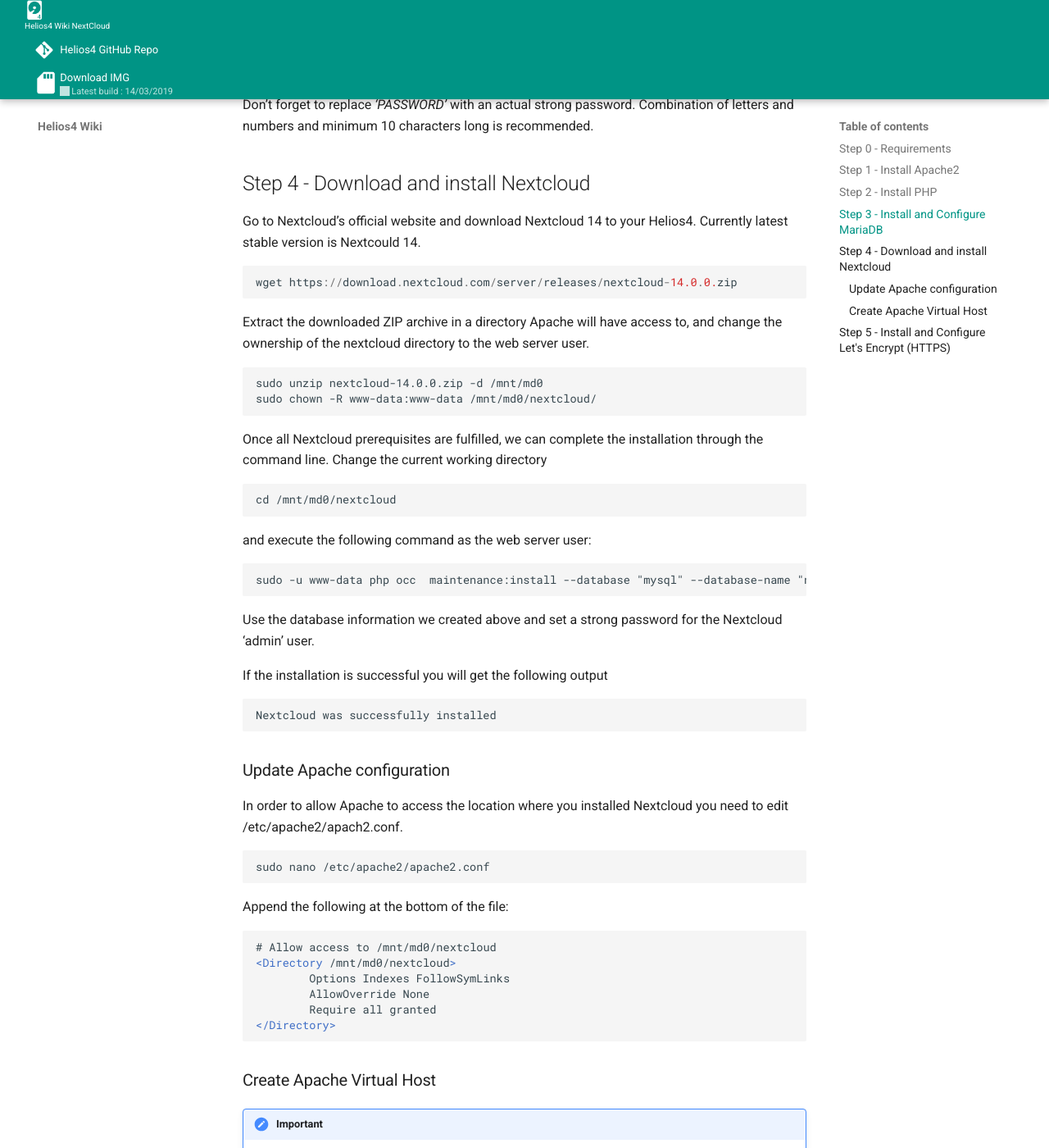
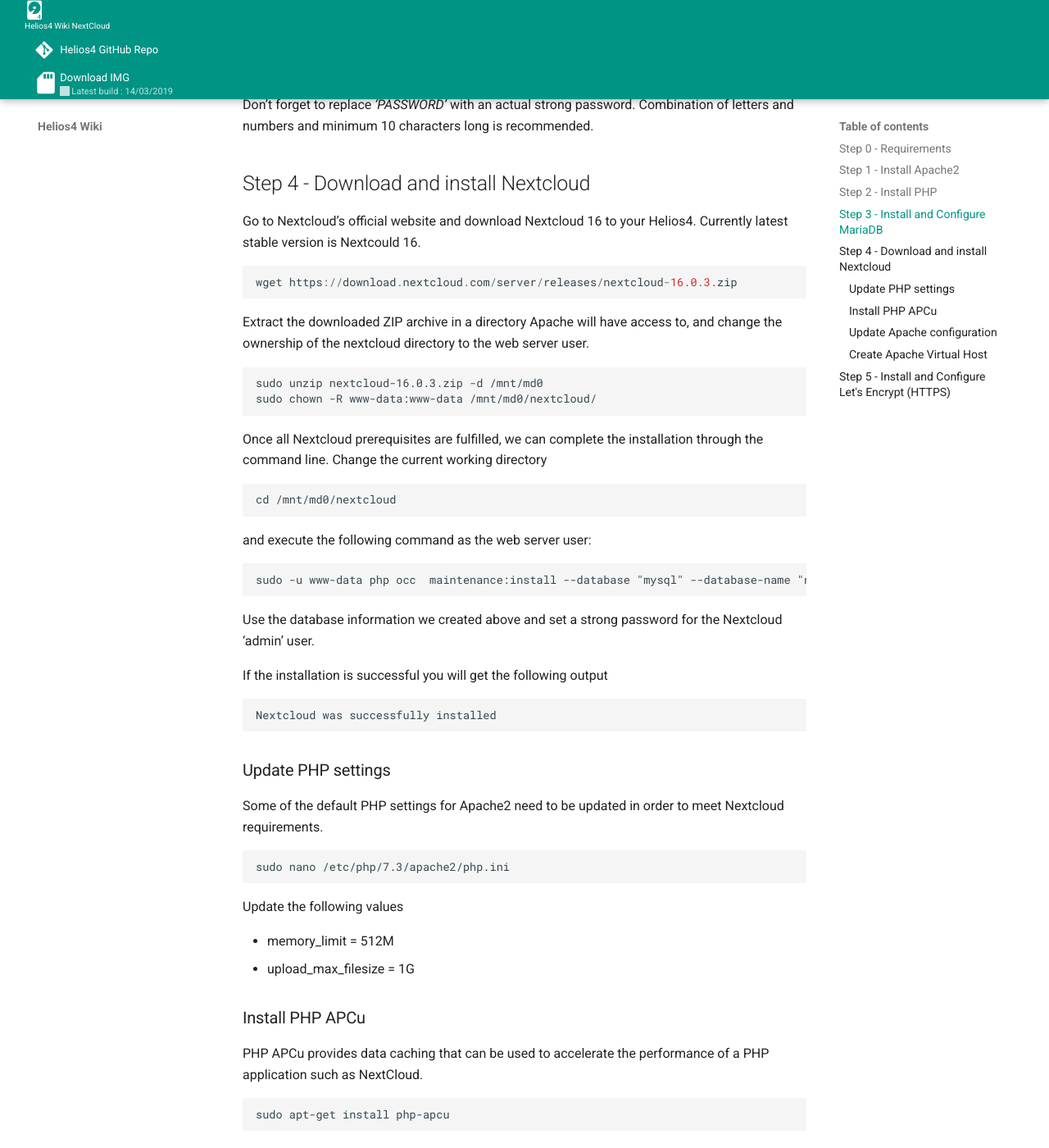
Before and after one commit to kobol-io/wiki, an MkDocs documentation site: the page built from docs/nextcloud.md, in a window 1280 px wide and 1400 px high, scrolled down 1617 px. Shown: the whole window at 82% size. Built offline with MkDocs 1.6.1 and Material for MkDocs 9.7.7, drawn with Linux system fonts in a browser that asks for light colours; old or Windows-style settings are respelled for this version of MkDocs; some of the changed text lies outside the part shown.

Commit message:
Update nextcloud install instructions to NC16 and Debian 10

````diff
--- a/docs/nextcloud.md
+++ b/docs/nextcloud.md
@@ -1,10 +1,10 @@
 Nextcloud is an open-source software suite that allows users to store their data such as files, contacts, calendars, news feed, TODO lists and much more, on their personal servers. It is using standard protocols such as webdavm, carddav and caldav. It also provides client applications so users can easily manage and synchronize their data among Linux, MacOS, Windows platforms and smart phones, which makes Nextcloud a great free alternative to proprietary cloud services such as Dropbox, Google Drive, iCloud, etc…
 
-In this tutorial we will install and configure Nextcloud 14 on a Debian 9 Stretch.
+In this tutorial we will install and configure Nextcloud 16 on a Debian 10 Buster.
 
 ## Step 0 - Requirements
 
-* You should have Debian 9 Stretch running on your Helios4. Refer to [Install](/install) page for instructions.
+* You should have Debian 10 Buster running on your Helios4. Refer to [Install](/install) page for instructions.
 
 * You should have setup your storage. This guide will assume you have setup a RAID array mounted to **/mnt/md0**. Refer to [Mdadm](/mdadm) page for guideline on how to setup a RAID array.
 
@@ -18,7 +18,7 @@ A web server is required to run Nextcloud, in this tutorial we will use Apache2.
 
 You need to install PHP7 and the modules required by NextCloud.
 
-    sudo apt-get install php7.0 libapache2-mod-php7.0 php7.0-common php7.0-gd php7.0-json php7.0-mysql php7.0-curl php7.0-mbstring php7.0-intl php7.0-mcrypt php7.0-imagick php7.0-xml php7.0-zip
+    sudo apt-get install php7.3 libapache2-mod-php7.3 php7.3-common php7.3-gd php7.3-json php7.3-mysql php7.3-curl php7.3-mbstring php7.3-intl php-imagick php7.3-xml php7.3-zip php7.3-opcache
 
 ## Step 3 - Install and Configure MariaDB
 
@@ -53,13 +53,13 @@ Don’t forget to replace *‘PASSWORD’* with an actual strong password. Combi
 
 ## Step 4 - Download and install Nextcloud
 
-Go to Nextcloud’s official website and download Nextcloud 14 to your Helios4. Currently latest stable version is Nextcould 14.
+Go to Nextcloud’s official website and download Nextcloud 16 to your Helios4. Currently latest stable version is Nextcould 16.
 
-    wget https://download.nextcloud.com/server/releases/nextcloud-14.0.0.zip
+    wget https://download.nextcloud.com/server/releases/nextcloud-16.0.3.zip
 
 Extract the downloaded ZIP archive in a directory Apache will have access to, and change the ownership of the nextcloud directory to the web server user.
 
-    sudo unzip nextcloud-14.0.0.zip -d /mnt/md0
+    sudo unzip nextcloud-16.0.3.zip -d /mnt/md0
     sudo chown -R www-data:www-data /mnt/md0/nextcloud/
 
 Once all Nextcloud prerequisites are fulfilled, we can complete the installation through the command line. Change the current working directory
@@ -75,6 +75,35 @@ Use the database information we created above and set a strong password for the
 If the installation is successful you will get the following output
 
     Nextcloud was successfully installed
+
+### Update PHP settings
+
+Some of the default PHP settings for Apache2 need to be updated in order to meet Nextcloud requirements.
+
+
+    sudo nano /etc/php/7.3/apache2/php.ini
+
+
+Update the following values
+
+* memory_limit = 512M
+* upload_max_filesize = 1G
+
+### Install PHP APCu
+
+PHP APCu provides data caching that can be used to accelerate the performance of a PHP application such as NextCloud.
+
+    sudo apt-get install php-apcu
+
+Edit the Nextcloud config.php file
+
+```bash
+sudo nano config/config.php
+```
+
+Add the following line
+
+    'memcache.local' => '\OC\Memcache\APCu',
 
 ### Update Apache configuration
 
@@ -92,7 +121,6 @@ Append the following at the bottom of the file:
             AllowOverride None
             Require all granted
     </Directory>
-
 
 ### Create Apache Virtual Host
 
@@ -141,14 +169,16 @@ Save the file and enable the newly created virtual host
 
 To activate the new configuration, you need to reload Apache2
 
-    sudo systemctl reload apache2
+    sudo systemctl restart apache2
 
 
-Edit the config/config.php file and add mysubdomain.dynu.net as a trusted domain
+Edit the Nextcloud config.php file and add mysubdomain.dynu.net as a trusted domain
 
 ```bash
 sudo nano config/config.php
 ```
+
+Edit the following section
 
     'trusted_domains' =>
       array (
@@ -157,9 +187,11 @@ sudo nano config/config.php
       ),
 
 
-With this step the Nextcloud 14 installation is completed. You can now visit http://mysubdomain.dynu.net and login to your Nextcloud instance using the credentials used in the installation command above.
+With this step the Nextcloud 16 installation is completed. You can now visit http://mysubdomain.dynu.net and login to your Nextcloud instance using the credentials used in the installation command above.
 
 ![NextCloud Login Page](/img/nextcloud/login.png)
+
+Log in with user **admin** and the password you set up previously.
 
 ## Step 5 - Install and Configure Let's Encrypt (HTTPS)
 
````
